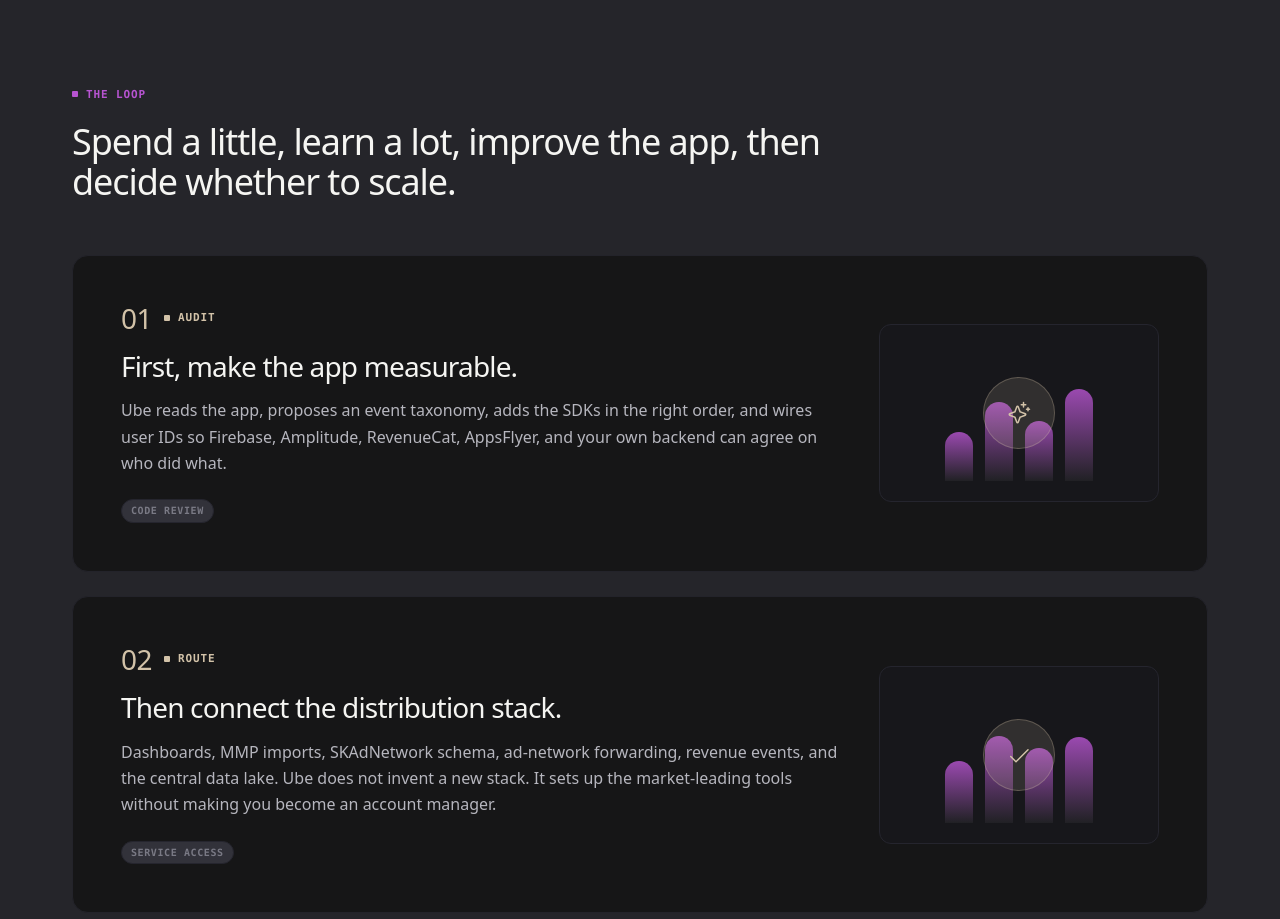
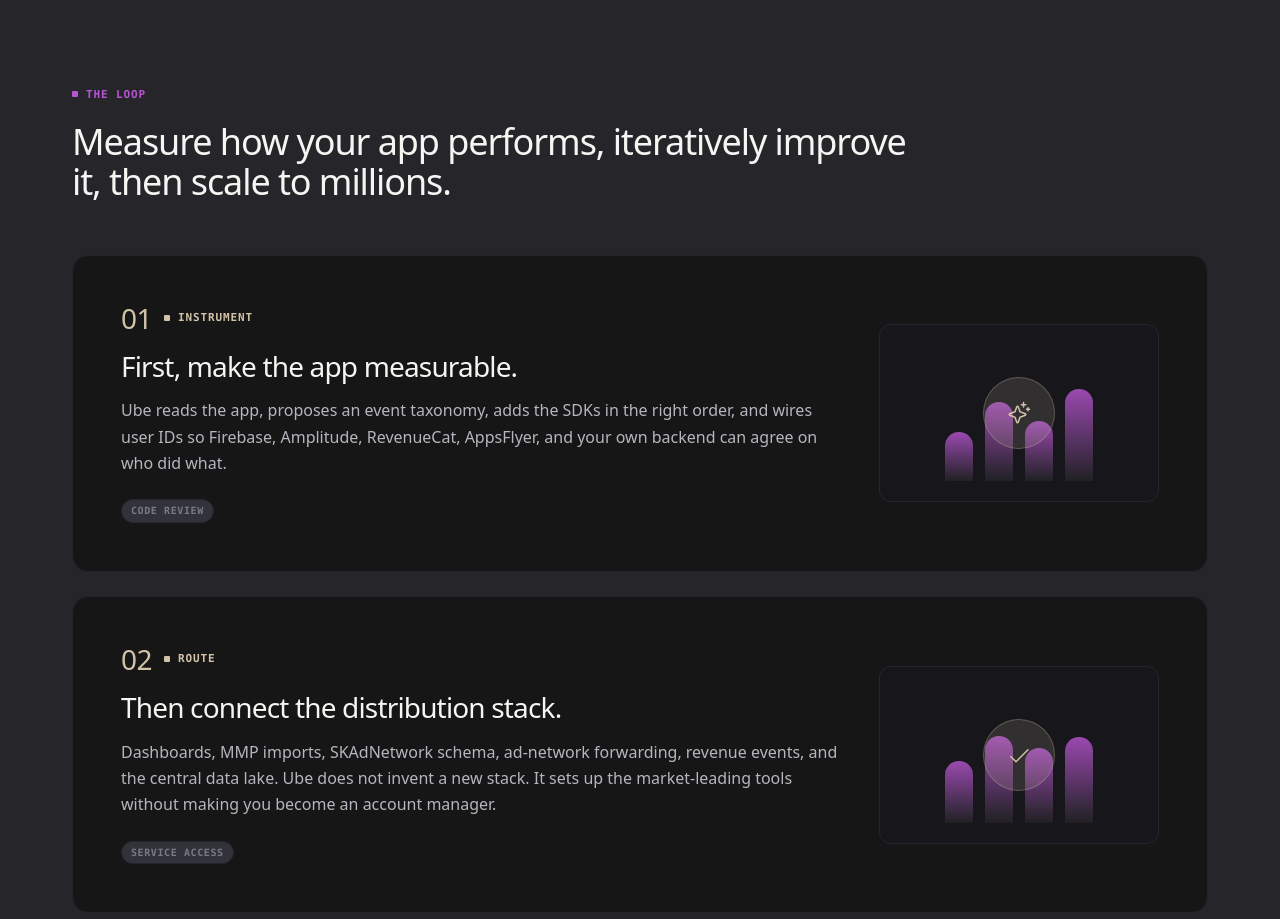
Before and after one commit to orkun1675/ube, an Astro site: page /publisher in a window 1280 px wide. Shown: the part 2560-3479 px from the top of the page. Built offline with nearby package versions, Linux system fonts and the light colour scheme; Astro itself is replaced by a stand-in of ours.

Commit message:
Change loop section title

```diff
--- a/src/components/publisher/sections/Loop.astro
+++ b/src/components/publisher/sections/Loop.astro
@@ -11,7 +11,7 @@ type Step = { label: string; title: string; body: string; gate: string }
 
 const steps: Step[] = [
   {
-    label: "Audit",
+    label: "Instrument",
     title: "First, make the app measurable.",
     body: "Ube reads the app, proposes an event taxonomy, adds the SDKs in the right order, and wires user IDs so Firebase, Amplitude, RevenueCat, AppsFlyer, and your own backend can agree on who did what.",
     gate: "Code review",
@@ -47,8 +47,7 @@ const steps: Step[] = [
   <div class="container">
     <div class="eyebrow">The loop</div>
     <h2 class="t-display-lg publisher-section-title">
-      Spend a little, learn a lot, improve the app, then decide whether to
-      scale.
+      Measure how your app performs, iteratively improve it, then scale to millions.
     </h2>
     <div class="publisher-steps">
       {
```
